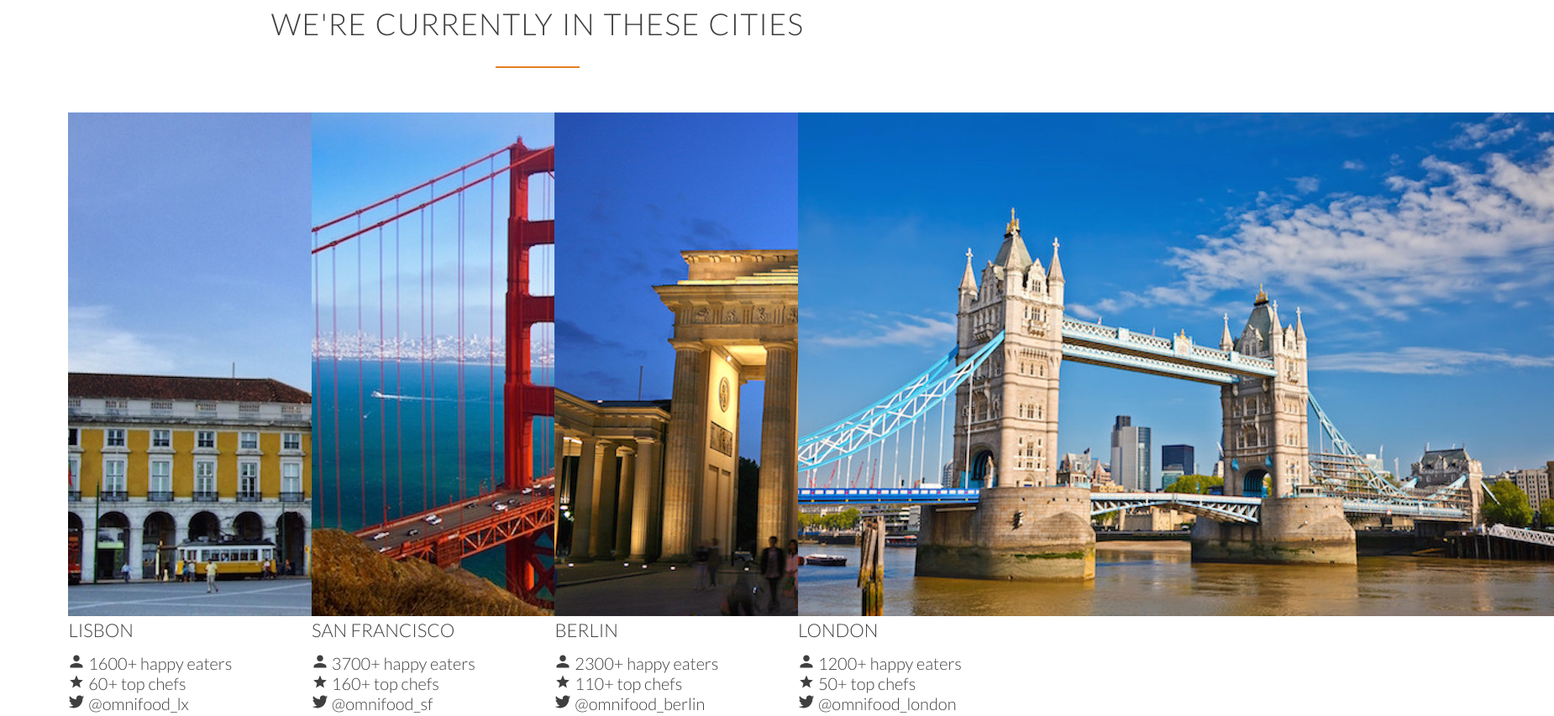
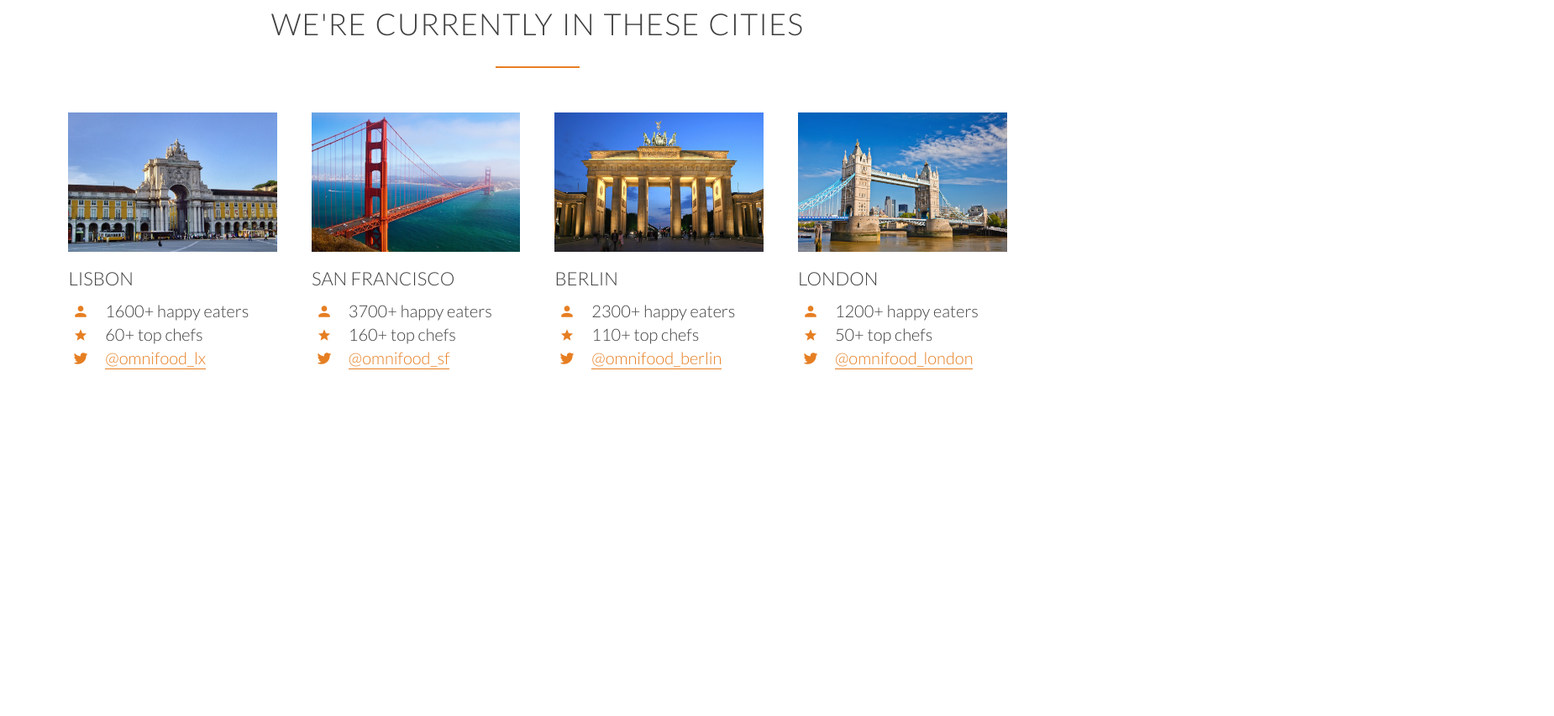
Before and after one commit to glaspy21/Omnifood-Responsive-Web-Site, a plain HTML site: page index.html in a window 1280 px wide. Shown: the part 2800-3653 px from the top of the page at 84% size, 1850 px wide, since content can reach past the window. After the commit the page ends 3346 px from the top, so only its background shows below. Drawn offline with nearby package versions, Linux system fonts and the light colour scheme.

Commit message:
format cities, city images, and city links

```diff
--- a/index.html
+++ b/index.html
@@ -149,64 +149,64 @@
                 <img src="resources/img/lisbon-3.jpg" alt="Lisbon">
                 <h3>Lisbon</h3>
                 <div class="city-feature">
-                    <ion-icon name="person"></ion-icon>
+                    <ion-icon name="person" class="icon-small"></ion-icon>
                     1600+ happy eaters
                 </div>
                 <div class="city-feature">
-                    <ion-icon name="star"></ion-icon>
+                    <ion-icon name="star" class="icon-small"></ion-icon>
                     60+ top chefs
                 </div>
                 <div class="city-feature">
-                    <ion-icon name="logo-twitter"></ion-icon>
-                    @omnifood_lx
+                    <ion-icon name="logo-twitter" class="icon-small"></ion-icon>
+                    <a href="#">@omnifood_lx</a>
                 </div>
             </div>
             <div class="col span-1-of-4 box">
                 <img src="resources/img/san-francisco.jpg" alt="San Francisco">
                 <h3>San Francisco</h3>
                 <div class="city-feature">
-                    <ion-icon name="person"></ion-icon>
+                    <ion-icon name="person" class="icon-small"></ion-icon>
                     3700+ happy eaters
                 </div>
                 <div class="city-feature">
-                    <ion-icon name="star"></ion-icon>
+                    <ion-icon name="star" class="icon-small"></ion-icon>
                     160+ top chefs
                 </div>
                 <div class="city-feature">
-                    <ion-icon name="logo-twitter"></ion-icon>
-                    @omnifood_sf
+                    <ion-icon name="logo-twitter" class="icon-small"></ion-icon>
+                    <a href="#">@omnifood_sf</a>
                 </div>
             </div>
             <div class="col span-1-of-4 box">
                 <img src="resources/img/berlin.jpg" alt="Berlin">
                 <h3>Berlin</h3>
                 <div class="city-feature">
-                    <ion-icon name="person"></ion-icon>
+                    <ion-icon name="person" class="icon-small"></ion-icon>
                     2300+ happy eaters
                 </div>
                 <div class="city-feature">
-                    <ion-icon name="star"></ion-icon>
+                    <ion-icon name="star" class="icon-small"></ion-icon>
                     110+ top chefs
                 </div>
                 <div class="city-feature">
-                    <ion-icon name="logo-twitter"></ion-icon>
-                    @omnifood_berlin
+                    <ion-icon name="logo-twitter" class="icon-small"></ion-icon>
+                    <a href="#">@omnifood_berlin</a>
                 </div>
             </div>
             <div class="col span-1-of-4 box">
                 <img src="resources/img/london.jpg" alt="London">
                 <h3>London</h3>
                 <div class="city-feature">
-                    <ion-icon name="person"></ion-icon>
+                    <ion-icon name="person" class="icon-small"></ion-icon>
                     1200+ happy eaters
                 </div>
                 <div class="city-feature">
-                    <ion-icon name="star"></ion-icon>
+                    <ion-icon name="star" class="icon-small"></ion-icon>
                     50+ top chefs
                 </div>
                 <div class="city-feature">
-                    <ion-icon name="logo-twitter"></ion-icon>
-                    @omnifood_london
+                    <ion-icon name="logo-twitter" class="icon-small"></ion-icon>
+                    <a href="#">@omnifood_london</a>
                 </div>
             </div>
 
--- a/resources/css/style.css
+++ b/resources/css/style.css
@@ -104,7 +104,7 @@ h2:after {
     line-height: 145%;
 }
 
-/* ----- BUTTONS ------ */
+/* ----- ICONS ------ */
 
 .icon-big {
     font-size: 350%;
@@ -112,6 +112,37 @@ h2:after {
     color: #e67e22;
     margin-bottom: 10px;
 }
+
+.icon-small {
+    display: inline-block;
+    width: 30px;
+    text-align: center;
+    color: #e67e22;
+    font-size: 120%;
+    /*secrets to align text and icons*/
+    line-height: 120%;
+    vertical-align: middle;
+    margin-top: -5px;
+    margin-right: 10px;
+}
+
+/* ----- LINKS ------ */
+a:link,
+a:visited {
+    color: #e67e22;
+    text-decoration: none;
+    padding-bottom: 1px;
+    border-bottom: 1px solid #e67e22;
+    transition: border-bottom 0.2s, color 0.2s;
+}
+
+a:hover,
+a:active {
+    color: #555;
+    border-bottom: 1px solid transparent;
+
+}
+
 
 /* ----- BUTTONS ------ */
 
@@ -302,9 +333,30 @@ header {
     margin-right: 25px;
 }
 
+.btn-app:link,
+.btn-app:visited {
+    border: 0;
+}
+
 .btn-app img {
     height: 50px;
     width: auto;
     margin-right: 10px;
 
 }
+
+
+
+/* -------------------------------------------- */
+/* CITIES */
+/* -------------------------------------------- */
+
+.box img {
+    width: 100%;
+    height: auto;
+    margin-bottom: 15px;
+}
+
+.city-feature {
+    margin-bottom: 5px;
+}
```
